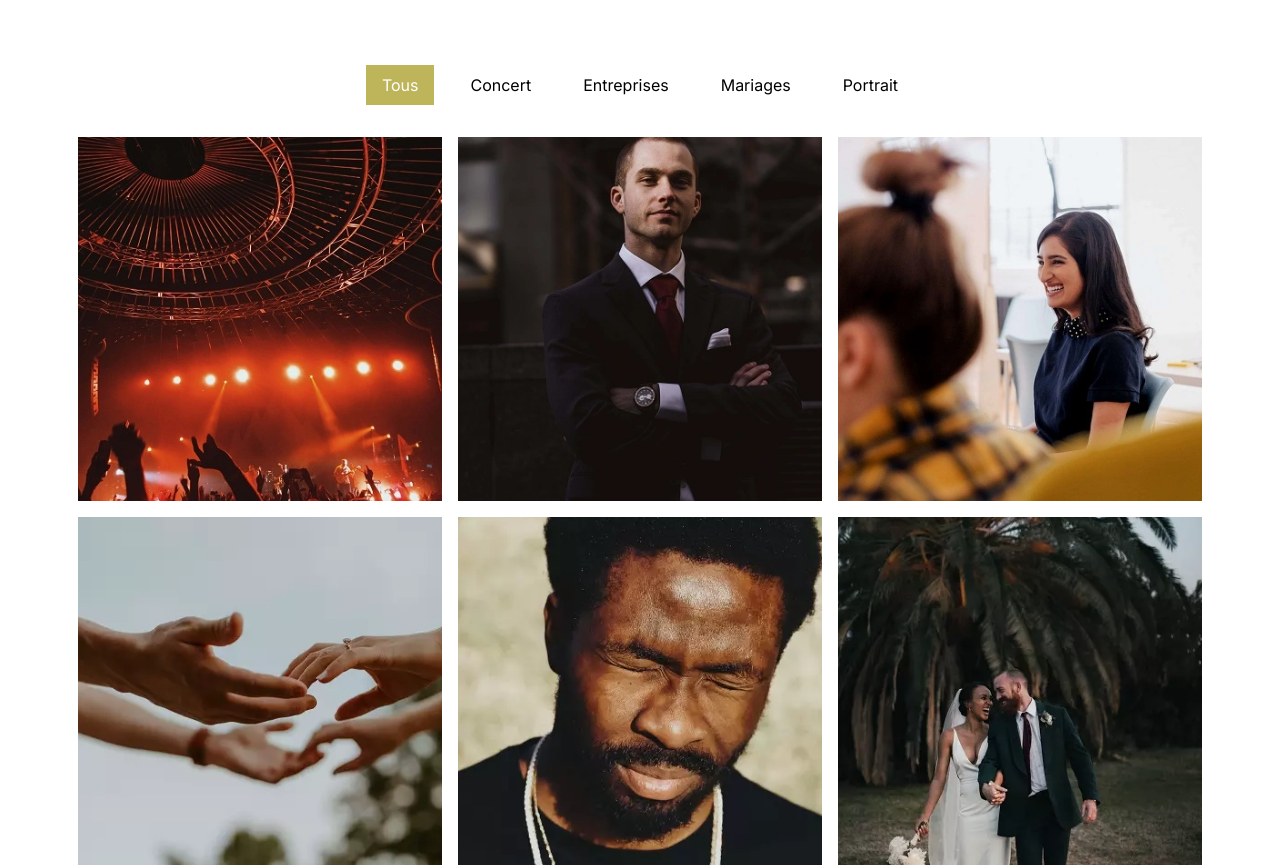
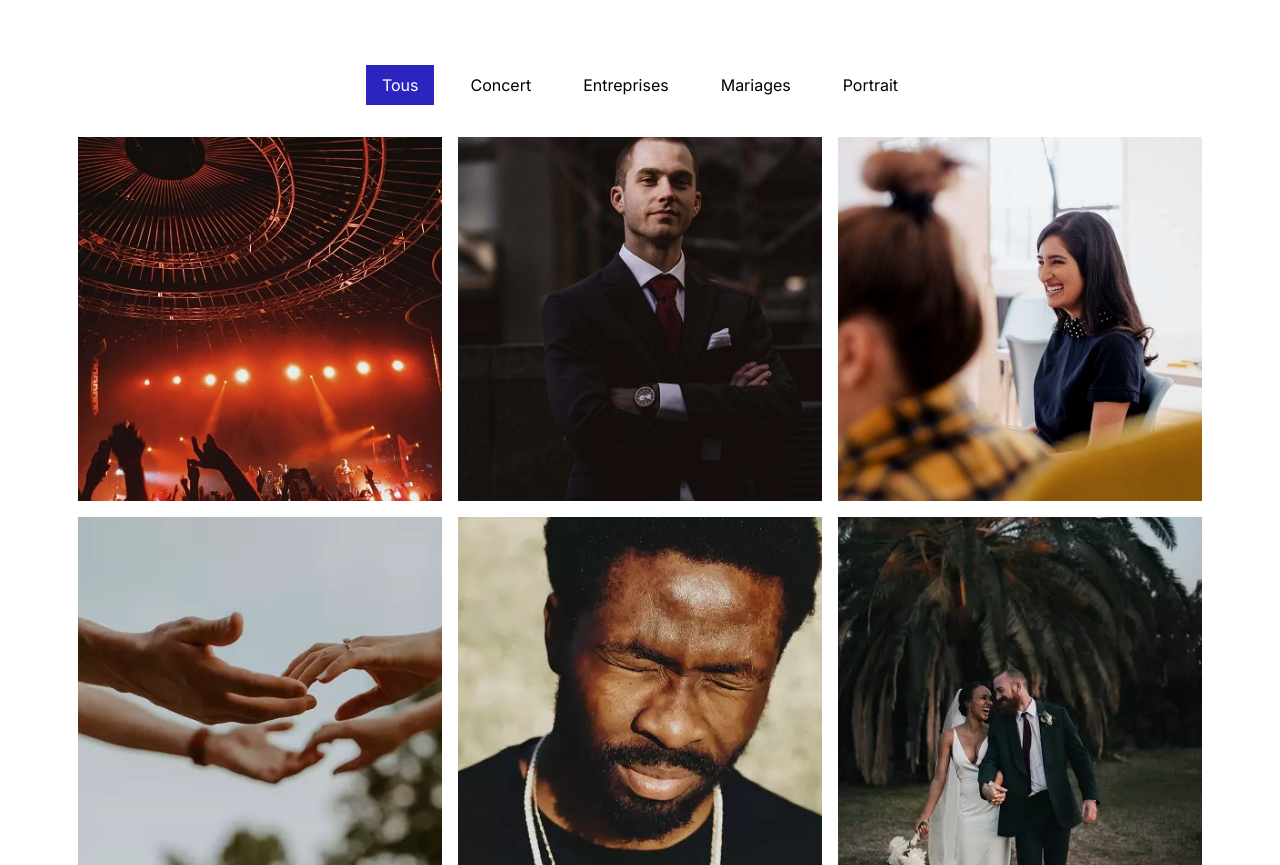
Before and after one commit to kaymorey/esteban-P5, a plain HTML site: page index.html in a window 1280 px wide. Shown: the part 1441-2306 px from the top of the page. Drawn offline with nearby package versions, Linux system fonts and the light colour scheme.

Commit message:
update filters active color

```diff
--- a/assets/style.css
+++ b/assets/style.css
@@ -111,7 +111,7 @@ body {
 }
 .nav-pills .nav-link.active, .nav-pills .show > .nav-link {
 	color: #fff;
-	background-color: #BEB45A;
+	background-color: #2c24bf;
 	border-radius:0 ;
 }
 .nav-pills .nav-link {
```
